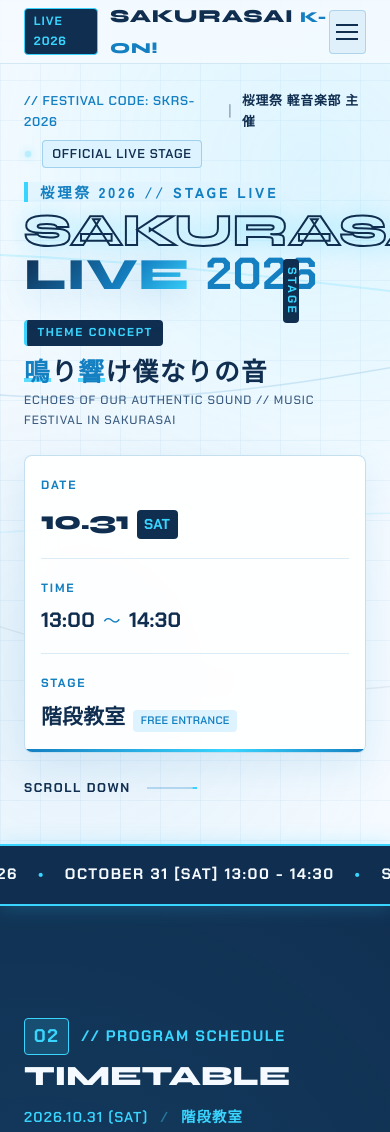
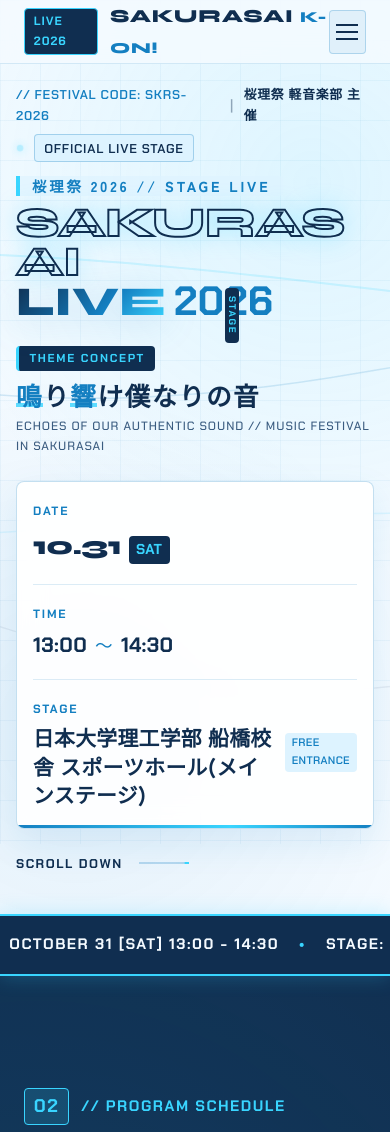
Before and after one commit to Gnukun/genon-bunkasai2026, a website: page index.html in a window 390 px wide. Shown: the top 1132 px of the page. Drawn offline with Linux system fonts and the light colour scheme.

Commit message:
Update website

```diff
--- a/css/style.css
+++ b/css/style.css
@@ -2148,6 +2148,33 @@ section {
   }
 
   /* Hero */
+  .hero-container {
+    padding-left: 1rem;
+    padding-right: 1rem;
+  }
+
+  .hero-typography {
+    width: 100%;
+    max-width: 100%;
+  }
+
+  .typo-line {
+    gap: 0.5rem;
+    max-width: 100%;
+  }
+
+  .eng-massive {
+    max-width: 100%;
+    font-size: clamp(2rem, 10.5vw, 4rem);
+    letter-spacing: 0;
+    overflow-wrap: anywhere;
+  }
+
+  .year-num::after {
+    right: -1.25rem;
+    font-size: 0.6rem;
+  }
+
   .hero-hud-top {
     flex-direction: column;
     align-items: flex-start;
@@ -2157,6 +2184,19 @@ section {
   .info-hud-grid {
     grid-template-columns: 1fr;
     gap: 1.25rem;
+  }
+
+  .stage-val .stage-name,
+  .meta-place,
+  .spec-v,
+  .venue-text,
+  .deck-sub-text {
+    overflow-wrap: anywhere;
+    word-break: break-word;
+  }
+
+  .stage-val .stage-name {
+    line-height: 1.35;
   }
 
   .info-hud-col:not(:last-child)::after {
--- a/index.html
+++ b/index.html
@@ -4,7 +4,7 @@
   <meta charset="UTF-8">
   <meta name="viewport" content="width=device-width, initial-scale=1.0">
   <title>桜理祭 LIVE 2026 | 軽音楽部 公式サイト</title>
-  <meta name="description" content="桜理祭 軽音楽部 LIVE 2026 公式サイト。2026年10月31日（土）13:00〜14:30 階段教室にて開催。鳴り響け僕なりの音。">
+  <meta name="description" content="桜理祭 軽音楽部 LIVE 2026 公式サイト。2026年10月31日（土）13:00〜14:30 日本大学理工学部 船橋校舎 スポーツホール(メインステージ)にて開催。鳴り響け僕なりの音。">
   <meta name="theme-color" content="#102E50">
 
   <!-- Favicon -->
@@ -47,7 +47,7 @@
       <!-- Header Status Widget -->
       <div class="header-status" aria-hidden="true">
         <span class="status-dot"></span>
-        <span class="status-text">OCT 31 // 階段教室</span>
+        <span class="status-text">OCT 31 // 日本大学理工学部 船橋校舎 スポーツホール(メインステージ)</span>
       </div>
 
       <!-- Mobile Menu Toggle Button -->
@@ -100,7 +100,7 @@
       </nav>
       <div class="drawer-footer-info">
         <p class="drawer-event-name">桜理祭 軽音楽部 LIVE 2026</p>
-        <p class="drawer-time-place">13:00 - 14:30 @ 階段教室</p>
+        <p class="drawer-time-place">13:00 - 14:30 @ 日本大学理工学部 船橋校舎 スポーツホール(メインステージ)</p>
       </div>
     </div>
   </div>
@@ -168,7 +168,7 @@
             <div class="info-hud-col">
               <span class="info-hud-label">STAGE</span>
               <div class="info-hud-value stage-val">
-                <span class="stage-name">階段教室</span>
+                <span class="stage-name">日本大学理工学部 船橋校舎 スポーツホール(メインステージ)</span>
                 <span class="stage-tag">FREE ENTRANCE</span>
               </div>
             </div>
@@ -202,7 +202,7 @@
           <span class="ticker-dot">•</span>
           <span>OCTOBER 31 [SAT] 13:00 - 14:30</span>
           <span class="ticker-dot">•</span>
-          <span>STAGE: 階段教室</span>
+          <span>STAGE: 日本大学理工学部 船橋校舎 スポーツホール(メインステージ)</span>
           <span class="ticker-dot">•</span>
           <span>鳴り響け僕なりの音</span>
           <span class="ticker-dot">•</span>
@@ -214,7 +214,7 @@
           <span class="ticker-dot">•</span>
           <span>OCTOBER 31 [SAT] 13:00 - 14:30</span>
           <span class="ticker-dot">•</span>
-          <span>STAGE: 階段教室</span>
+          <span>STAGE: 日本大学理工学部 船橋校舎 スポーツホール(メインステージ)</span>
           <span class="ticker-dot">•</span>
           <span>鳴り響け僕なりの音</span>
           <span class="ticker-dot">•</span>
@@ -239,7 +239,7 @@
           <div class="section-title-meta">
             <span class="meta-date">2026.10.31 (SAT)</span>
             <span class="meta-bar">/</span>
-            <span class="meta-place">階段教室</span>
+            <span class="meta-place">日本大学理工学部 船橋校舎 スポーツホール(メインステージ)</span>
           </div>
           <p class="section-lead">
             熱狂が連鎖する90分間。2組のバンドによる魂のステージタイムスケジュール。
@@ -282,7 +282,7 @@
                   <span class="spec-artist">King Gnu</span>
                 </div>
                 <p class="slot-description">
-                  King Gnuのカバーを披露するバンド。緻密なリズムセクションと重厚なアンサンブルで、階段教室を圧倒的な音像で支配するオープニングアクト。
+                  King Gnuのカバーを披露するバンド。緻密なリズムセクションと重厚なアンサンブルで、日本大学理工学部 船橋校舎 スポーツホール(メインステージ)を圧倒的な音像で支配するオープニングアクト。
                 </p>
                 <div class="card-corner-decor" aria-hidden="true"></div>
               </div>
@@ -377,7 +377,7 @@
           <span class="ticker-dot">/</span>
           <span>unitown (UNISON SQUARE GARDEN COVER)</span>
           <span class="ticker-dot">/</span>
-          <span>STAGE: 階段教室</span>
+          <span>STAGE: 日本大学理工学部 船橋校舎 スポーツホール(メインステージ)</span>
           <span class="ticker-dot">/</span>
         </div>
         <div class="ticker-content" aria-hidden="true">
@@ -387,7 +387,7 @@
           <span class="ticker-dot">/</span>
           <span>unitown (UNISON SQUARE GARDEN COVER)</span>
           <span class="ticker-dot">/</span>
-          <span>STAGE: 階段教室</span>
+          <span>STAGE: 日本大学理工学部 船橋校舎 スポーツホール(メインステージ)</span>
           <span class="ticker-dot">/</span>
         </div>
       </div>
@@ -515,7 +515,7 @@
                   </div>
                   <div class="spec-cell">
                     <span class="spec-k">STAGE</span>
-                    <span class="spec-v">階段教室</span>
+                    <span class="spec-v">日本大学理工学部 船橋校舎 スポーツホール(メインステージ)</span>
                   </div>
                 </div>
               </div>
@@ -617,7 +617,7 @@
                   </div>
                   <div class="spec-cell">
                     <span class="spec-k">STAGE</span>
-                    <span class="spec-v">階段教室</span>
+                    <span class="spec-v">日本大学理工学部 船橋校舎 スポーツホール(メインステージ)</span>
                   </div>
                 </div>
               </div>
@@ -700,8 +700,8 @@
                 <span class="deck-card-code">03/03</span>
               </div>
               <div class="deck-card-main">
-                <div class="deck-giant-text venue-text">階段教室</div>
-                <div class="deck-sub-text">校内 階段教室ステージ</div>
+                <div class="deck-giant-text venue-text">日本大学理工学部 船橋校舎 スポーツホール(メインステージ)</div>
+                <div class="deck-sub-text">日本大学理工学部 船橋校舎 スポーツホール(メインステージ)</div>
               </div>
               <div class="deck-card-foot">
                 <span class="deck-foot-badge">ADMISSION FREE</span>
@@ -732,7 +732,7 @@
               </div>
               <div class="term-row">
                 <span class="term-k">STAGE LOCATION</span>
-                <span class="term-v">階段教室</span>
+                <span class="term-v">日本大学理工学部 船橋校舎 スポーツホール(メインステージ)</span>
               </div>
               <div class="term-row">
                 <span class="term-k">THEME</span>
```
Also changed, not shown: README.md, 1 other file.
